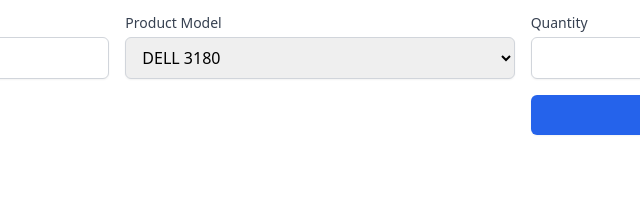
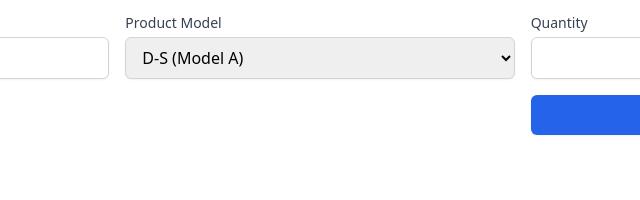
Before and after one commit to Meshalalyy/Inventory-Tracker, a plain HTML site: page index.html in a window 1280 px wide. Shown: the part 222-422 px from the top of the page, 320-960 px from the left. Drawn offline with nearby package versions, Linux system fonts and the light colour scheme.

Commit message:
Update index.html

```diff
--- a/index.html
+++ b/index.html
@@ -51,11 +51,11 @@
                     <div>
                         <label for="productModel" class="block text-sm font-medium text-gray-700 mb-1">Product Model</label>
                         <select id="productModel" required class="w-full px-3 py-2 border border-gray-300 rounded-md shadow-sm focus:outline-none focus:ring-blue-500 focus:border-blue-500">
-                            <option value="Model A">DELL 3180</option>
-                            <option value="Model B">Dell 3180 TouchScreen</option>
-                            <option value="Model C">AC-CR 7</option>
-                            <option value="Model D">HP-G4</option>
-                            <option value="Model E">AMZ-TABS</option>
+                            <option value="Model A">D-S (Model A)</option>
+                            <option value="Model B">D-T (Model B)</option>
+                            <option value="Model C">ACR (Model C)</option>
+                            <option value="Model D">HP (Model D)</option>
+                            <option value="Model E">D-L (Model E)</option>
                         </select>
                     </div>
                     <div>
```
